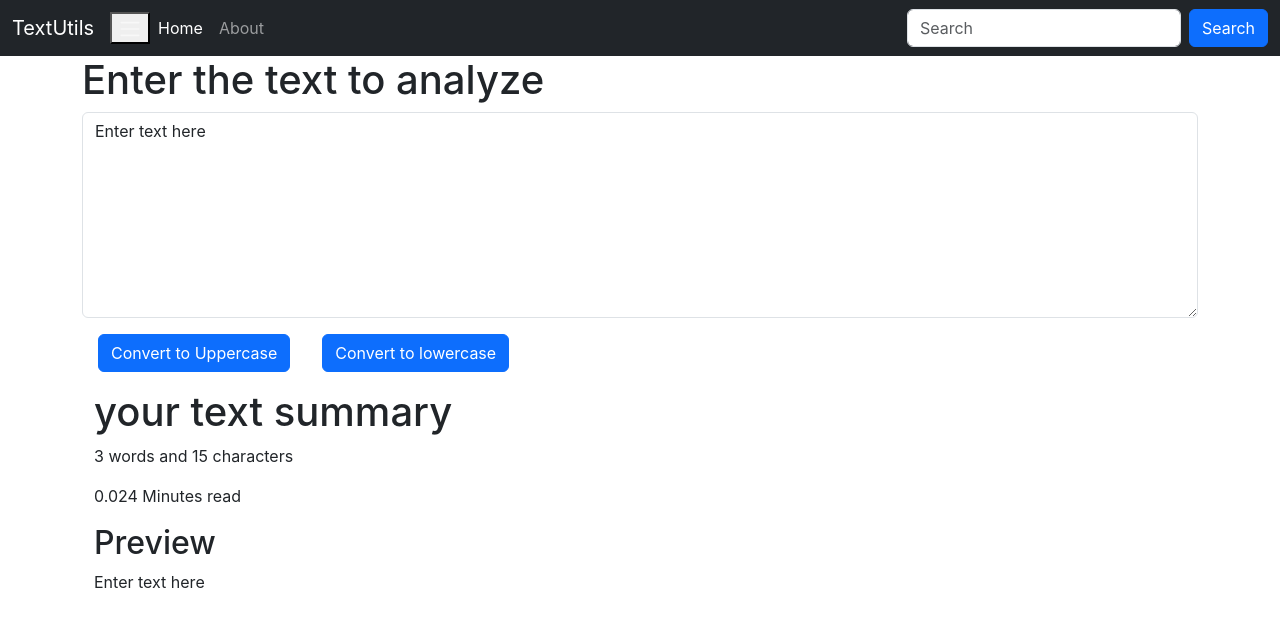
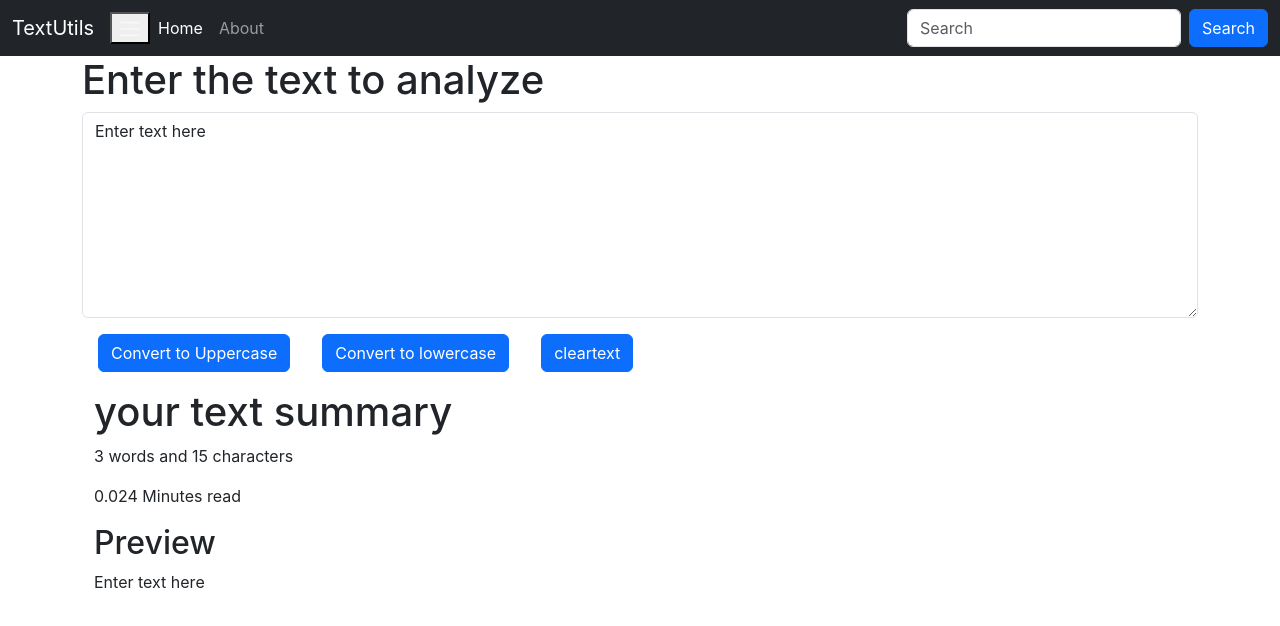
Before and after one commit to AkankshaGoyal/my-app, a React (Create React App) app: page / in a window 1280 px wide. Shown: the top 626 px of the page. Built offline with nearby package versions, Linux system fonts and the light colour scheme.

Commit message:
update to textform.js file with clear text

```diff
--- a/src/Components/Textform.js
+++ b/src/Components/Textform.js
@@ -17,6 +17,10 @@ export default function Textform(props) {
   const handleonchange = (event) => {
 //     console.log("On change");
     setText(event.target.value);
+  };
+  const cleartext = (event) => {
+       let newText = "";
+      setText(newText);
   };
 
   return (
@@ -38,6 +42,9 @@ export default function Textform(props) {
        <button className="btn btn-primary mx-3" onClick={handleloClick}>
         Convert to lowercase
       </button>
+       <button className="btn btn-primary mx-3" onClick={cleartext}>
+        cleartext
+      </button>
     </div>
     <div className='container my-3'>
        <h1>your text summary</h1>
```
